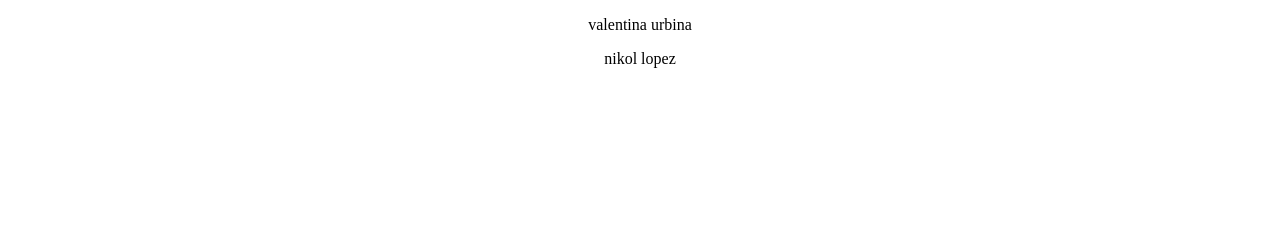
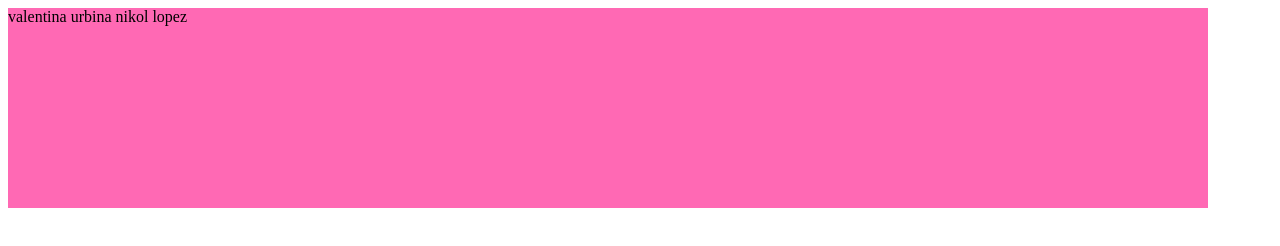
Before and after one commit to nikollopez/pagina8-1, a plain HTML site: page index.html in a window 1280 px wide. Drawn offline with Linux system fonts and the light colour scheme.

Commit message:
actualizacion 1

```diff
--- a/index.html
+++ b/index.html
@@ -5,13 +5,13 @@
     <meta http-equiv="X-UA-Compatible" content="IE=edge">
     <meta name="viewport" content="width=device-width, initial-scale=1.0">
     <title>Document</title>
+    <link rel="stylesheet" href="temas.css">
 </head>
 <body>
-<center>
- <p>
- valentina urbina
-</p>
-  nikol lopez
-</center>
+    <div  class="contenedor">
+   valentina urbina
+   nikol lopez
+    </div>
+
 </body>
 </html>
--- /dev/null
+++ b/temas.css
@@ -0,0 +1,9 @@
+.contenedor{
+
+width: 1200px;
+height: 200px;
+background-color: hotpink;
+
+
+
+}
```
